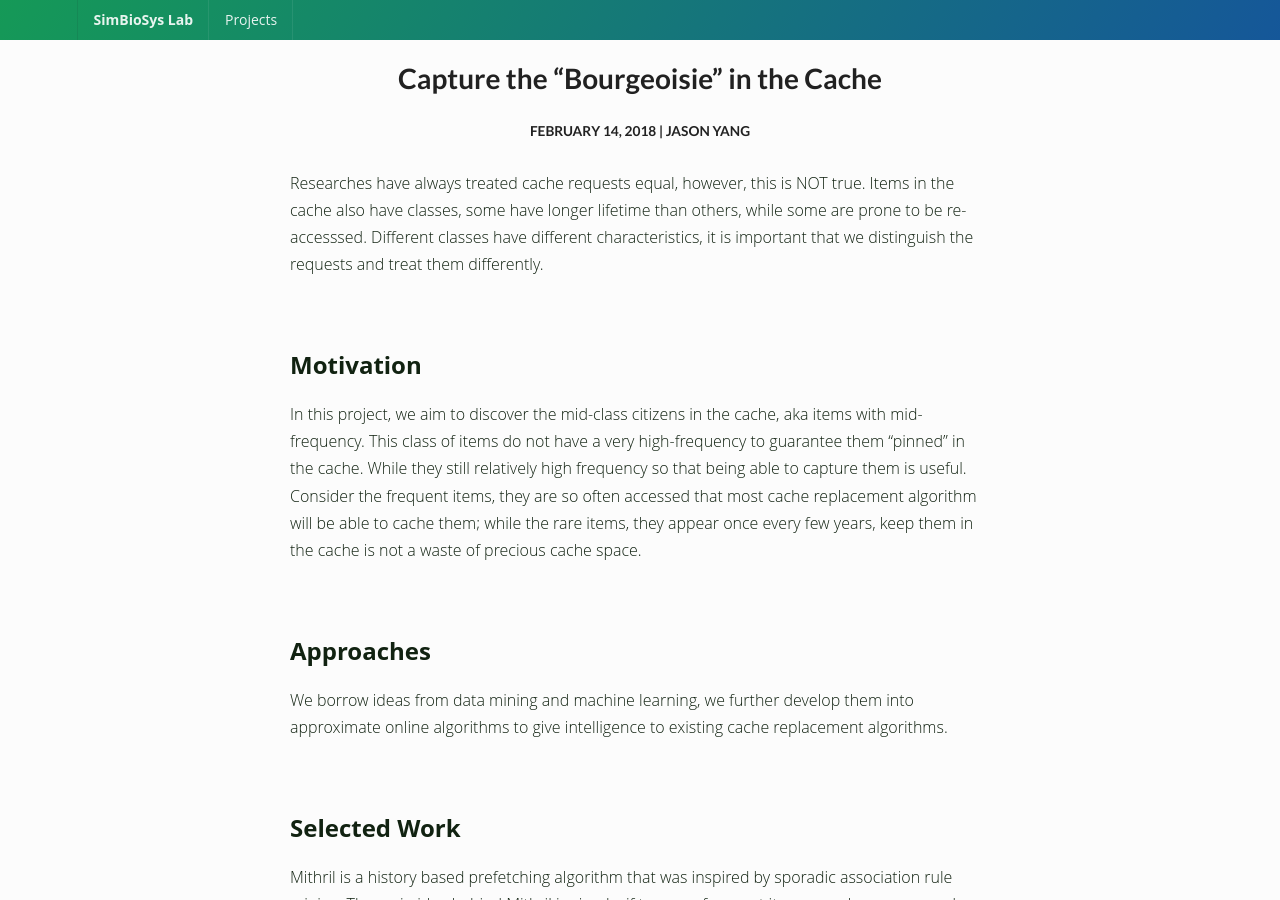
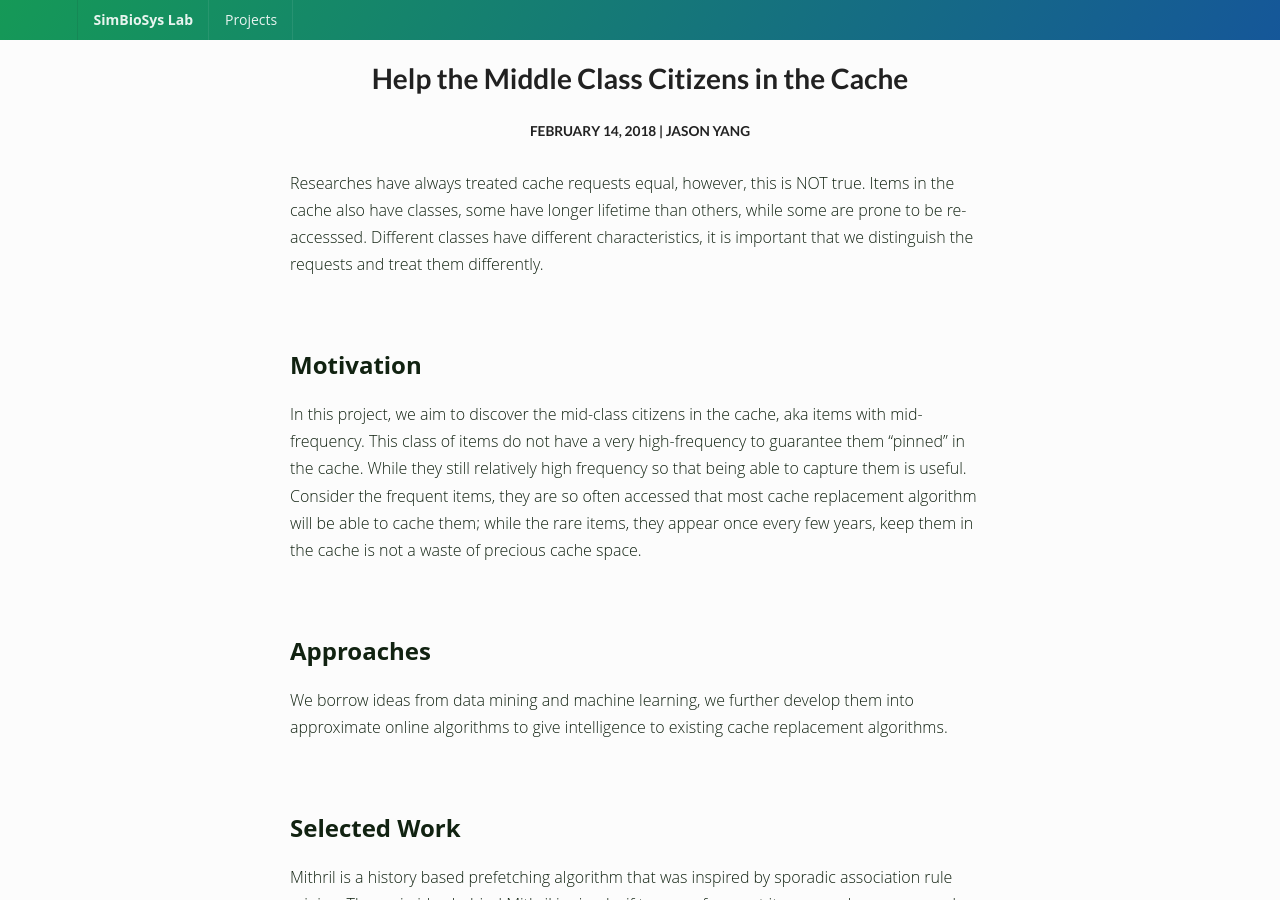
Before and after one commit to meditates/simbiosyslab.github.io, a Jekyll site: the page built from _posts/cache/0000-00-00-middle-class.markdown, in a window 1280 px wide and 900 px high. Built offline with Jekyll 4.4.1, drawn with Linux system fonts in a browser that asks for light colours; nearby versions of some CDN libraries.

Commit message:
name changing

```diff
--- a/_posts/cache/0000-00-00-capture-bourgeoisie.markdown
+++ b/_posts/cache/0000-00-00-middle-class.markdown
@@ -8,7 +8,7 @@ keywords:
   - Data Mining
   - Cache Modelling
   - Machine Learning
-title: Capture the “Bourgeoisie” in the Cache
+title: Help the Middle Class Citizens in the Cache
 ---
 
 Researches have always treated cache requests equal, however, this is NOT true.
```
